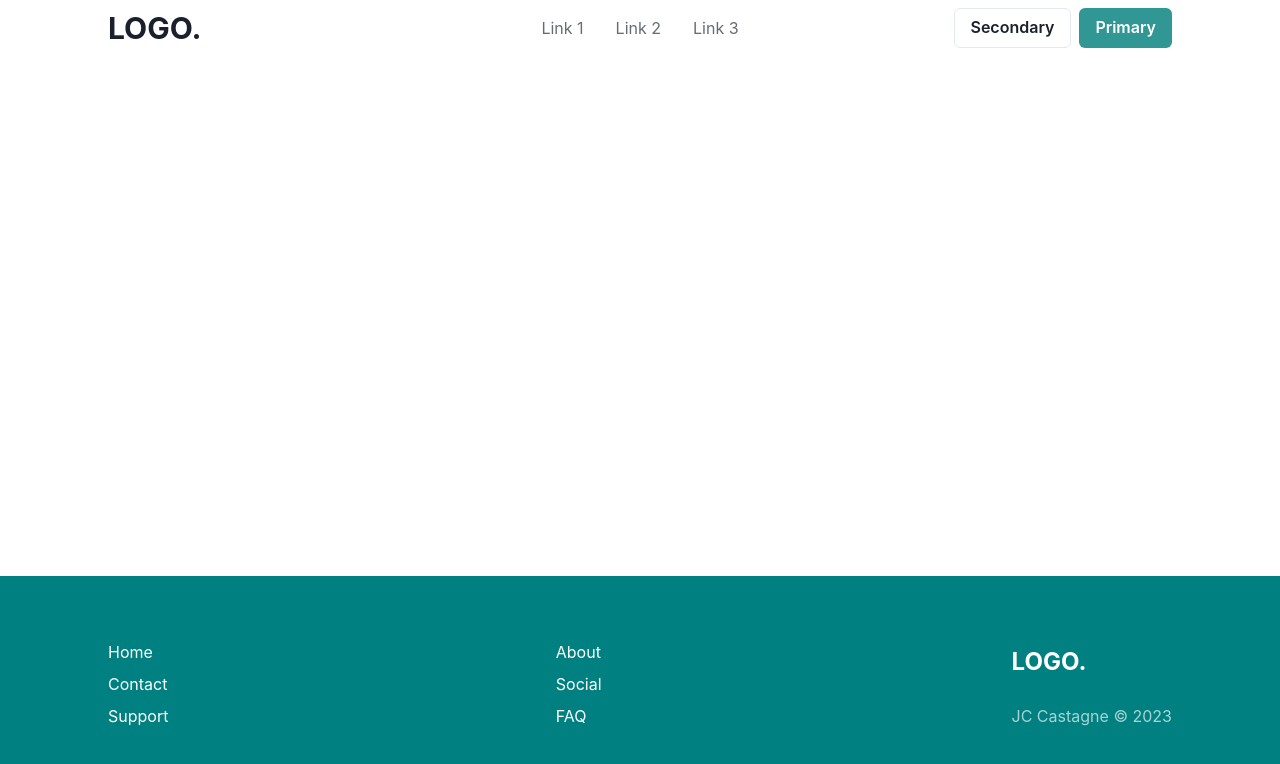
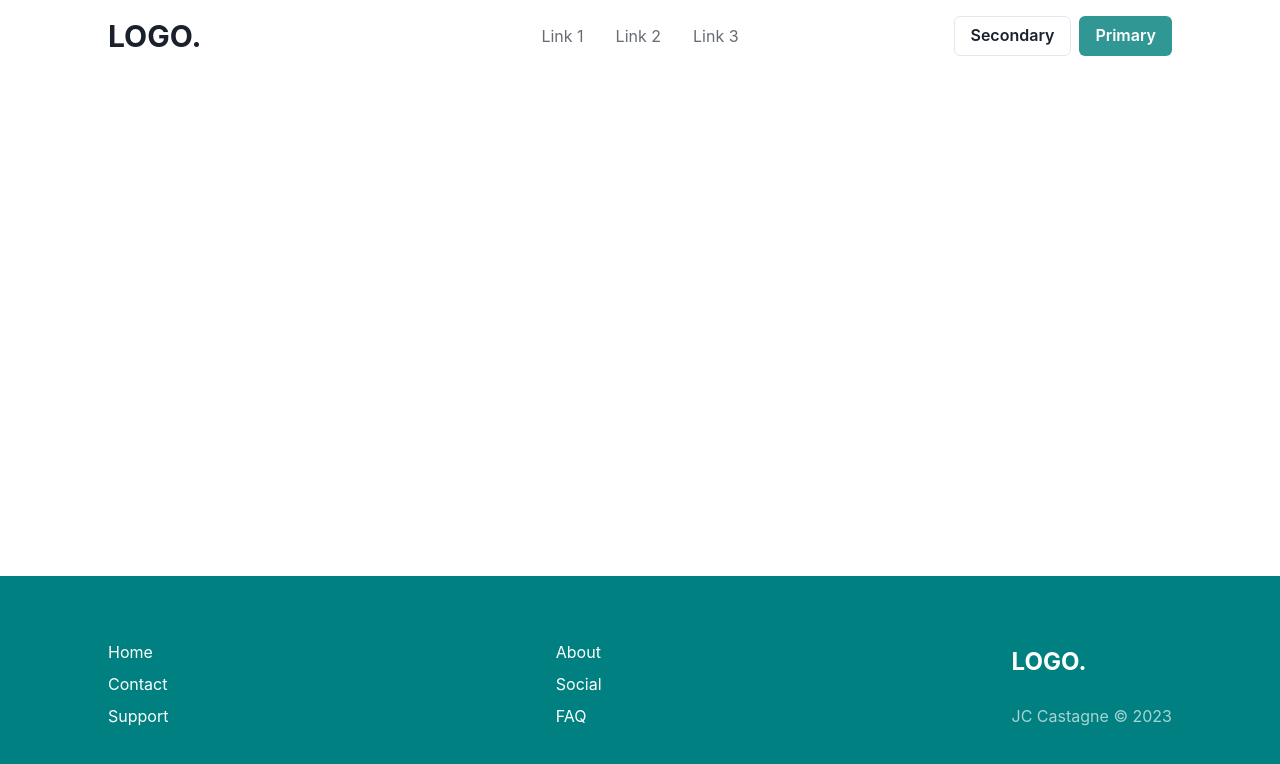
Before and after one commit to JCcastagne/next-js-chakra-ui-template, a Next.js app: page / in a window 1280 px wide. Shown: the top 764 px of the page. Built offline with nearby package versions, Linux system fonts and the light colour scheme.

Commit message:
Remove unused files, syntax.

```diff
--- a/components/Footer/Footer.js
+++ b/components/Footer/Footer.js
@@ -1,4 +1,3 @@
-import './Footer.module.css'
 import links from './links'
 
 import { Box, Link, Heading, Text, VStack, HStack } from '@chakra-ui/react'
--- a/components/Navbar/Navbar.js
+++ b/components/Navbar/Navbar.js
@@ -1,5 +1,4 @@
 import { Box, Button, Heading, HStack, Link, Text } from '@chakra-ui/react'
-import './Navbar.module.css'
 
 export default function Navbar () {
   return (
@@ -11,7 +10,8 @@ export default function Navbar () {
         alignItems='center'
         width='100%'
         maxWidth={1080}
-        padding={2}
+        paddingX={2}
+        paddingY={4}
       >
         <Heading fontSize='3xl' justifyContent='flex-start'>
           LOGO.
--- a/layouts/DefaultLayout/DefaultLayout.js
+++ b/layouts/DefaultLayout/DefaultLayout.js
@@ -1,4 +1,3 @@
-import './DefaultLayout.module.css'
 import Navbar from '../../components/Navbar/Navbar'
 import Footer from '../../components/Footer/Footer'
 import { Box } from '@chakra-ui/react'
```
Also changed, not shown: components/Footer/Footer.module.css (deleted), components/Navbar/Navbar.module.css (deleted), layouts/DefaultLayout/DefaultLayout.module.css (deleted).
